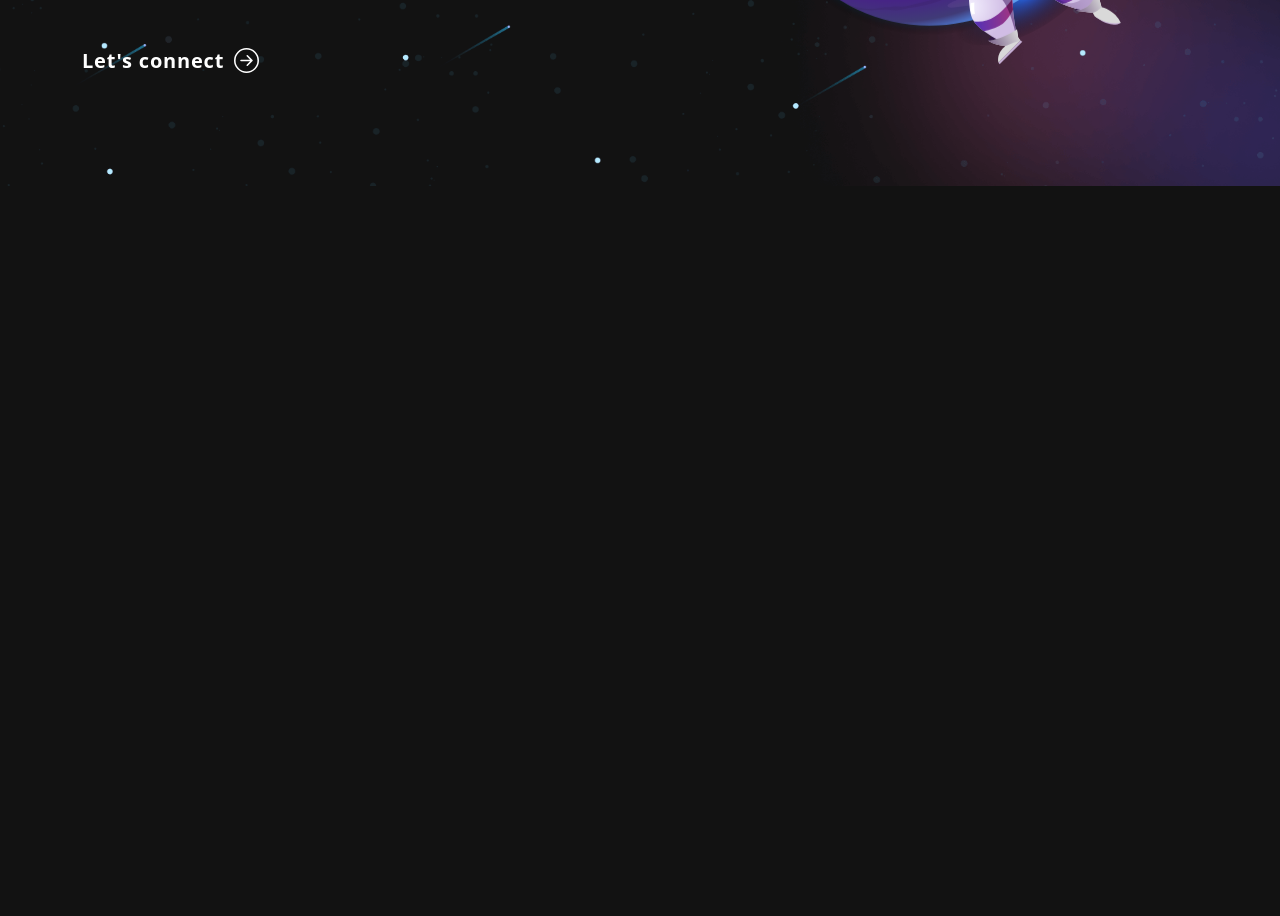
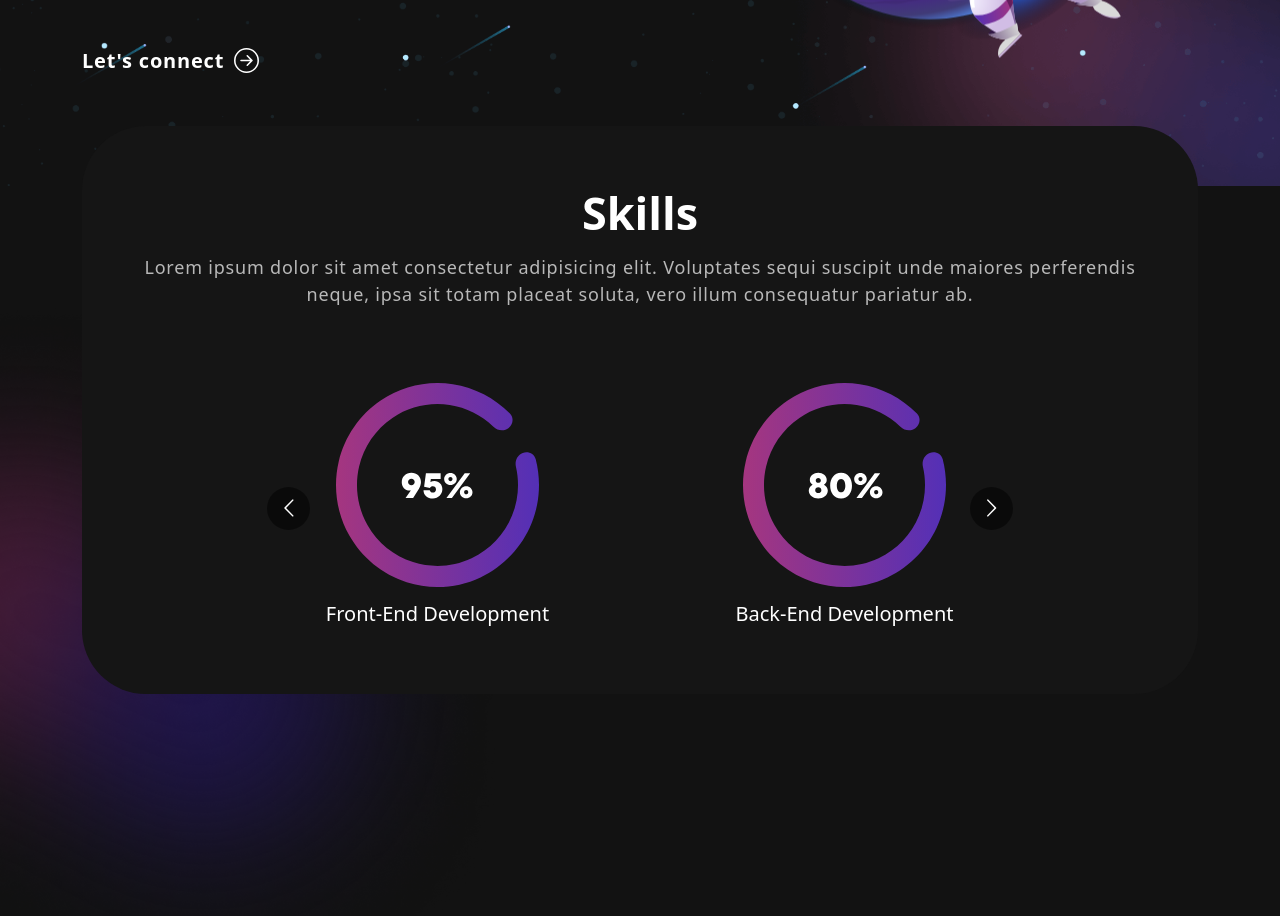
Before and after one commit to evg13ny/react-portfolio-app, a React (Create React App) app: page / in a window 1280 px wide. Shown: the part 580-1496 px from the top of the page. Before the commit the page ends 800 px from the top, so only its background shows below. Built offline with nearby package versions, Linux system fonts and the light colour scheme.

Commit message:
added skills component

```diff
--- a/package.json
+++ b/package.json
@@ -11,6 +11,7 @@
     "react-bootstrap": "^2.6.0",
     "react-bootstrap-icons": "^1.9.1",
     "react-dom": "^18.2.0",
+    "react-multi-carousel": "^2.8.2",
     "react-scripts": "5.0.1",
     "web-vitals": "^2.1.4"
   },
--- a/src/App.css
+++ b/src/App.css
@@ -339,3 +339,50 @@
 .txt-rotate>.wrap {
   border-right: .08em solid #666;
 }
+
+/* Skills CSS */
+
+.skill {
+  padding: 0 0 50px 0;
+  position: relative;
+}
+
+.skill-bx {
+  background: #151515;
+  border-radius: 64px;
+  text-align: center;
+  padding: 60px 50px;
+  margin-top: -60px;
+}
+
+.skill h2 {
+  font-size: 45px;
+  font-weight: 700;
+}
+
+.skill p {
+  color: #b8b8b8;
+  font-size: 18px;
+  letter-spacing: .8px;
+  line-height: 1.5em;
+  margin: 14px 0 75px 0;
+}
+
+.skill-slider {
+  width: 80%;
+  margin: 0 auto;
+  position: relative;
+}
+
+.skill-slider .item img {
+  width: 50%;
+  margin: 0 auto 15px auto;
+}
+
+.background-image-left {
+  top: 20%;
+  position: absolute;
+  bottom: 0;
+  width: 40%;
+  z-index: -4;
+}
--- a/src/App.js
+++ b/src/App.js
@@ -1,6 +1,7 @@
-import './App.css'
 import { NavBar } from './components/NavBar'
 import { Banner } from './components/Banner'
+import { Skills } from './components/Skills'
+import './App.css'
 import 'bootstrap/dist/css/bootstrap.min.css'
 
 function App() {
@@ -8,6 +9,7 @@
     <div className="App">
       <NavBar />
       <Banner />
+      <Skills />
     </div>
   );
 }
--- /dev/null
+++ b/src/components/Skills.js
@@ -0,0 +1,60 @@
+import Carousel from 'react-multi-carousel'
+import { Col, Container, Row } from 'react-bootstrap'
+import meter1 from '../assets/img/meter1.svg'
+import meter2 from '../assets/img/meter2.svg'
+import meter3 from '../assets/img/meter3.svg'
+import colorSharp from '../assets/img/color-sharp.png'
+import 'react-multi-carousel/lib/styles.css'
+
+export const Skills = () => {
+    const responsive = {
+        superLargeDesktop: {
+            breakpoint: { max: 4000, min: 3000 },
+            items: 5
+        },
+        desktop: {
+            breakpoint: { max: 3000, min: 1024 },
+            items: 3
+        },
+        tablet: {
+            breakpoint: { max: 1024, min: 464 },
+            items: 2
+        },
+        mobile: {
+            breakpoint: { max: 464, min: 0 },
+            items: 1
+        }
+    }
+
+    return (
+        <section className='skill' id='skills'>
+            <Container>
+                <Row>
+                    <Col>
+                        <div className='skill-bx'>
+                            <h2>
+                                Skills
+                            </h2>
+                            <p>Lorem ipsum dolor sit amet consectetur adipisicing elit. Voluptates sequi suscipit unde maiores perferendis neque, ipsa sit totam placeat soluta, vero illum consequatur pariatur ab.</p>
+                            <Carousel className='skill-slider' responsive={responsive} infinite={true}>
+                                <div className='item'>
+                                    <img src={meter1} alt='skill-img' />
+                                    <h5>Front-End Development</h5>
+                                </div>
+                                <div className='item'>
+                                    <img src={meter2} alt='skill-img' />
+                                    <h5>Back-End Development</h5>
+                                </div>
+                                <div className='item'>
+                                    <img src={meter3} alt='skill-img' />
+                                    <h5>Web Development</h5>
+                                </div>
+                            </Carousel>
+                        </div>
+                    </Col>
+                </Row>
+            </Container>
+            <img className='background-image-left' src={colorSharp} alt='background-img' />
+        </section>
+    )
+}
```
Also changed, not shown: 1 other file (tests, documents, lock files or other folders).
